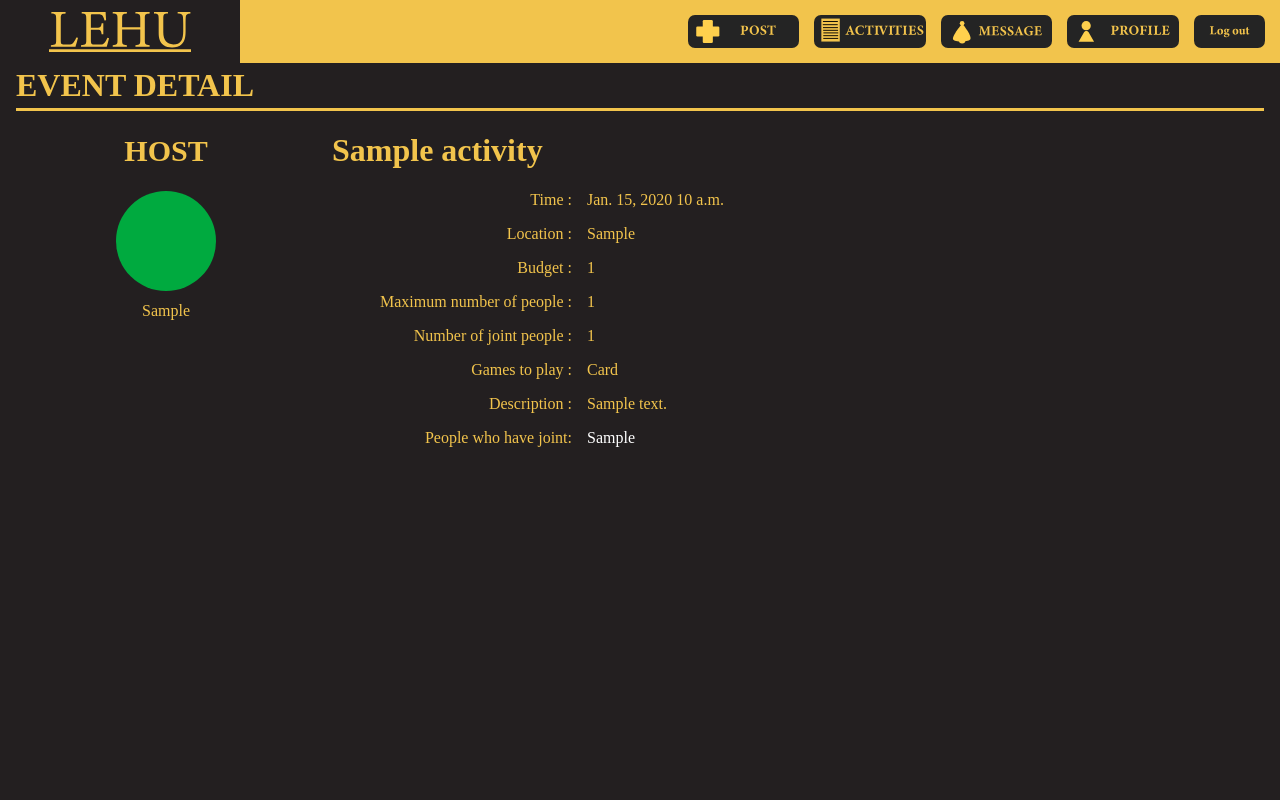
After one commit to 827983519/LEHU-board-game-website, a Django app: page /details/1/host in a window 1280 px wide. The commit adds this page. Run offline with Django 3.2, Linux system fonts and the light colour scheme; tables that the repository leaves empty hold one stand-in row (values such as "Sample post").

Commit message:
add event page

```diff
--- a/LEHU/models.py
+++ b/LEHU/models.py
@@ -123,7 +123,7 @@ class Activity(models.Model):
         if self.Category == 3:
             information_dict['Category'] = 'BoardGames'
         if self.Category == 4:
-            information_dict['Category'] = 'Others='
+            information_dict['Category'] = 'Others'
 
         return information_dict
 
--- a/LEHU/urls.py
+++ b/LEHU/urls.py
@@ -20,11 +20,14 @@ urlpatterns = [
     # url('^post', views.ActivityPostView.as_view(), name='activitypost'),
     url('^post', views.post, name='activitypost'),
     # url('^index', views.PostListView.as_view(), name = 'postlist'),
-    path('details/<int:pk>/register', views.PostDetailView.as_view(), name = 'detail'),
+    # path('details/<int:pk>/register', views.PostDetailView.as_view(), name = 'detail'),
     path('details/<int:activity_id>/join', views.join, name='join'),
     path('details/<int:pk>/update', views.ActivityUpdateView.as_view(), name = 'update'),
     path('details/<int:activity_id>/cancel', views.cancel, name='cancel'),
     path('details/<int:activity_id>/quit', views.quit, name='quit'),
     path('join_fail', views.JoinFailedView.as_view(), name='join_fail'),
+    path('details/<int:pk>/host', views.HostDetailView.as_view(), name = 'detail'),
+    path('details/<int:pk>/register', views.ParticipantDetailView.as_view(), name = 'detail'),
+
     url('^$',views.main,name='main'),
 ]
--- a/LEHU/views.py
+++ b/LEHU/views.py
@@ -72,17 +72,64 @@ def post(request,have_message):
 
 
 
-class PostDetailView(generic.DetailView):
+# class PostDetailView(generic.DetailView):
+#     model = Activity
+#     #template_name = 'LEHU/PostDetail.html'
+#     template_name = 'event.html'
+#
+#     def get_context_data(self, **kwargs):
+#         context = super().get_context_data(**kwargs)
+#         object = Participant.objects.filter(activity_id=context['activity'])
+#         context['now'] = timezone.now()
+#         context['jointpeople'] = len(object)
+#         return context
+
+
+class HostDetailView(generic.DetailView):
     model = Activity
     #template_name = 'LEHU/PostDetail.html'
-    template_name = 'event.html'
+    template_name = 'event_host.html'
+
+    def get_context_data(self, **kwargs):
+        Session_logname = self.request.session.get('logname',None)
+        context = super().get_context_data(**kwargs)
+        object = Participant.objects.filter(activity_id=context['activity'])
+        Select_message = Message.objects.filter(To=Session_logname).filter(Have_read=0)
+        joint_people = []
+        for i in object:
+            joint_people.append(i.participant)
+        if len(Select_message) > 0:
+            context['have_message']=1
+        else:
+            context['have_message']=0
+        context['now'] = timezone.now()
+        context['jointpeople'] = len(object)
+        context['peoplelist'] = joint_people
+        return context
+
+class ParticipantDetailView(generic.DetailView):
+    model = Activity
+    #template_name = 'LEHU/PostDetail.html'
+    template_name = 'event_participant.html'
 
     def get_context_data(self, **kwargs):
         context = super().get_context_data(**kwargs)
+        Session_logname = self.request.session.get('logname',None)
         object = Participant.objects.filter(activity_id=context['activity'])
+        is_joint = 0
+        for i in object:
+            if i.participant == Session_logname:
+                is_joint = 1
+        Select_message = Message.objects.filter(To=Session_logname).filter(Have_read=0)
+        if len(Select_message) > 0:
+            context['have_message']=1
+        else:
+            context['have_message']=0
         context['now'] = timezone.now()
         context['jointpeople'] = len(object)
+        context['is_joint'] = is_joint
         return context
+
 
 
 def join(request, activity_id):
@@ -119,7 +166,7 @@ def join(request, activity_id):
                 message_instance = Message.objects.create_message(activity_id, user_id, owner, messagetext, activity_title,2)
                 message_instance.save()
 
-                return HttpResponseRedirect('/index')
+                return HttpResponseRedirect('/activity')
                 # return HttpResponseRedirect(reverse('polls:results', args=(question.id,)))
 
 class JoinFailedView(generic.TemplateView):
@@ -161,33 +208,23 @@ class ActivityUpdateView(generic.UpdateView, SuccessMessageMixin):
 
 
 def cancel(request, activity_id):
-        #activity = get_object_or_404(Activity, pk=activity_id)
-        #user_input = request.POST.get('mytextbox')
         user_id = request.session.get('logname',None)
         activity = get_object_or_404(Activity, pk=activity_id)
         activity_id = activity.activity_id
-        #print(type(activity_id))
-        #activity = get_object_or_404(Activity, pk=activity_id)
         owner = activity.owner
         activity_title = activity.activity_title
         participant = Participant.objects.get_all_participant(activity_id)
-        #Activity.objects.filter(activity_id=activity_id).delete()
-        #print(participant)
         for person in participant:
             messagetext = "has cancelled"
             person = str(person)
             print(person)
-            message_instance = Message.objects.create_message(activity_id, owner, person, messagetext, activity_title, 4)
+            message_instance = Message.objects.create(Activity_id=activity_id, From=owner, To=person, Content=messagetext, Title=activity_title,Catagory=4)
             message_instance.save()
-        #success_url = self.get_success_url()
         Activity.objects.filter(activity_id=activity_id).delete()
-        return HttpResponseRedirect('/index')
+        return HttpResponseRedirect('/activity')
 
 
 def quit(request, activity_id):
-        #activity = get_object_or_404(Activity, pk=activity_id)
-        #user_input = request.POST.get('mytextbox')
-
         user_id = request.session.get('logname',None)
         instance = Participant.objects.find_activity(activity_id=activity_id, participant = user_id)
         #participant = get_object_or_404(Participant, activity_id=activity_id, participant = user_input)
@@ -199,12 +236,16 @@ def quit(request, activity_id):
         activity_title = activity.activity_title
 
         messagetext = "has quitted"
-        message_instance = Message.objects.create_message(activity_id, user_id, owner, messagetext, activity_title, 1)
+        message_instance = Message.objects.create(Activity_id=activity_id, From=user_id, To=owner,
+                                                        Content=messagetext, Title=activity_title, Catagory=1)
         message_instance.save()
 
         if status == 3:
-            Activity.objects.filter(pk=activity_id).update(status=1)
-        return HttpResponseRedirect('/index')
+            activity.status = 1
+            activity.save()
+
+        return HttpResponseRedirect('/activity')
+
 
 
 
--- a/static/css/event.css
+++ b/static/css/event.css
@@ -34,13 +34,12 @@
     display: none;
 }
 
-#cancel {
+/* #cancel {
     position: absolute;
     right: 0;
     bottom: 3px;
-    display: none;
     height: 33px;
-}
+} */
 
 #body {
     display: flex;
@@ -149,4 +148,4 @@
     border-radius: 18px;
 }
 
-a {text-decoration: none;}
+a {text-decoration: none; color:white;}
--- a/static/js/event.js
+++ b/static/js/event.js
@@ -1,32 +1,32 @@
-$(function () {
-    // switch (window.location.hash) {
-        // case "#joined":
-        //     $("#join").show();
-        //     break;
-        // case "#not-joined":
-        //     $("#quit").show();
-        //     break;
-        //default:
-            $("#join").show();
-            $("#quit").show();
-            $("#edit").show();
-            $("#cancel-event").show();
-    // }
-
-    function toggle() {
-        $("#edit").toggle();
-        $("#cancel-event").toggle();
-        $("#save").toggle();
-        $("#cancel").toggle();
-
-        $(".field>.value").toggle();
-        $(".field>.input").toggle();
-    }
-    $("#edit").click(toggle);
-
-    $("#cancel").click(toggle);
-
-    $("#save").click(function () {
-        toggle()
-    })
-})
+// $(function () {
+//     // switch (window.location.hash) {
+//         // case "#joined":
+//         //     $("#join").show();
+//         //     break;
+//         // case "#not-joined":
+//         //     $("#quit").show();
+//         //     break;
+//         //default:
+//             $("#join").show();
+//             $("#quit").show();
+//             $("#edit").show();
+//             $("#cancel").show();
+//     // }
+//
+//     function toggle() {
+//         $("#edit").toggle();
+//         $("#cancel-event").toggle();
+//         $("#save").toggle();
+//         $("#cancel").toggle();
+//
+//         $(".field>.value").toggle();
+//         $(".field>.input").toggle();
+//     }
+//     $("#edit").click(toggle);
+//
+//     $("#cancel").click(toggle);
+//
+//     $("#save").click(function () {
+//         toggle()
+//     })
+// })
--- a/templates/Read.html
+++ b/templates/Read.html
@@ -29,7 +29,6 @@
           <a href="/message"><img src="/static/assest/message+icon+new.svg" id="group" /></a>
           {%endif%}
           <a href="/activity"><img src="/static/assest/activity icon.svg" id="activities" /></a>
-          <a href="/post"><img src="/static/assest/post icon.svg" id="post" /></a>
           <a href="/post"><img src="/static/assest/post icon.svg" id="post" /></a>
         </div>
     </div>
--- /dev/null
+++ b/templates/event_host.html
@@ -0,0 +1,124 @@
+<!DOCTYPE html>
+<html lang="en">
+{% load static %}
+<head>
+    <meta charset="UTF-8">
+    <meta name="viewport" content="width=device-width, initial-scale=1.0">
+    <meta http-equiv="X-UA-Compatible" content="ie=edge">
+    <link rel="stylesheet" href="/static/css/public.css">
+    <link rel="stylesheet" href="/static/css/main.css">
+    <link rel="stylesheet" href="/static/css/event.css">
+    <script src="https://code.jquery.com/jquery-2.2.4.min.js"></script>
+    <script src="/static/js/header.js"></script>
+    <script src="/static/js/event.js"></script>
+    <title>Event</title>
+</head>
+
+<body>
+    <div class="header">
+        <div class="logo">
+            <a href="/"><img src="/static/assest/mainpage logo.svg"></a>
+        </div>
+        <div class="nav">
+          <a href="/logout"><img src="/static/assest/log out icon.svg" id="logout" /></a>
+          <a href="/profile"><img src="/static/assest/profile icon.svg" id="profile" /></a>
+          {%if have_message == 0%}
+          <a href="/message"><img src="/static/assest/message+icon.svg" id="group" /></a>
+          {%else%}
+          <a href="/message"><img src="/static/assest/message+icon+new.svg" id="group" /></a>
+          {%endif%}
+          <a href="/activity"><img src="/static/assest/activity icon.svg" id="activities" /></a>
+          <a href="/post"><img src="/static/assest/post icon.svg" id="post" /></a>
+        </div>
+    </div>
+    <div class="content">
+      <div id="head">
+          <h1>EVENT DETAIL</h1>
+          <form action="{% url 'cancel' object.activity_id %}" method="post">{% csrf_token %}
+              <button class="btn warning" id="quit" type="submit"> Cancel </button>
+
+          </form>
+      </div>
+        <div id="body">
+            <div id="people">
+                <label id="HOST"><b>HOST</b></label>
+                <div id="big_circle"></div>
+                <a href='/pdetail/{{ object.owner }}'><label id="host_name">{{ object.owner }}</label></a>
+                <div></div>
+                <!-- <label id="Registered">Registered</label>
+                <div id="small_circle1"></div>
+                <div id="small_circle2"></div>
+                <div id="small_circle3"></div> -->
+            </div>
+            <div id="info">
+                <h1>{{ object.activity_title }}</h1>
+                <div class="field">
+                    <label for="username">Time :</label>
+                    <div class="value" name="username">{{ object.start_date }} {{ object.start_time }}</div>
+                    <!-- <div class="input">
+                        <div>{{ object.start_date }}</div>
+                        <p>{{ object.start_time }}</p>
+                    </div> -->
+                </div>
+                <div class="field">
+                    <label for="bio">Location :</label>
+                    <div class="value" name="bio"> {{ object.location }} </div>
+                    <div class="input">
+                        <!-- <input type="text"> -->
+                        <!-- <input type="text"> {{ object.location }} </input> -->
+                        <!-- <p>{{ object.location }}</p> -->
+                    </div>
+                </div>
+                <div class="field">
+                    <label for="bio">Budget :</label>
+                    <div class="value" name="bio"> {{ object.budget }} </div>
+                    <div class="input">
+                        <input type="text">
+                    </div>
+                </div>
+                <div class="field">
+                    <label for="bio">Maximum number of people :</label>
+                    <div class="value" name="bio"> {{ object.numberofmem }} </div>
+                    <div class="input">
+                            <!-- <input type="text"> -->
+                            <!-- <input type="text"> {{ object.location }} </input> -->
+                            <!-- <p>{{ object.location }}</p> -->
+                    </div>
+                </div>
+                <div class="field">
+                    <label for="bio">Number of joint people :</label>
+                    <div class="value" name="bio"> {{ jointpeople }} </div>
+                    <div class="input">
+                            <!-- <input type="text"> -->
+                            <!-- <input type="text"> {{ object.location }} </input> -->
+                            <!-- <p>{{ object.location }}</p> -->
+                    </div>
+                </div>
+                <div class="field">
+                    <label for="favorite">Games to play :</label>
+                    <div class="value" name="favorite">{{ object.get_Category_display }}</div>
+                    <div class="input">
+                        <input type="text">
+                        <!-- <p>{{ object.get_Category_display }}</p> -->
+                    </div>
+                </div>
+                <div class="field">
+                    <label for="favorite">Description :</label>
+                    <div class="value" name="favorite">{{ object.activity_content }}</div>
+                    <div class="input">
+                        <input type="text">
+                        <!-- <p>{{ object.activity_content }}</p> -->
+                    </div>
+                </div>
+                <div class="field">
+                    <label for="favorite">People who have joint:</label>
+                    {%for i in peoplelist%}
+                    <a href="/pdetail/{{i}} "><div>{{ i }}&nbsp;&nbsp;&nbsp;</div> </a>
+                    {%endfor%}
+                </div>
+            </div>
+        </div>
+    </div>
+</body>
+
+</html>
```
Also changed, not shown: LEHU/tests/JoinAndQuit.py (added, +175 -0 lines), LEHU/tests/__init__.py (+1 -0 lines), templates/event_participant.html (added, +123 -0 lines).
